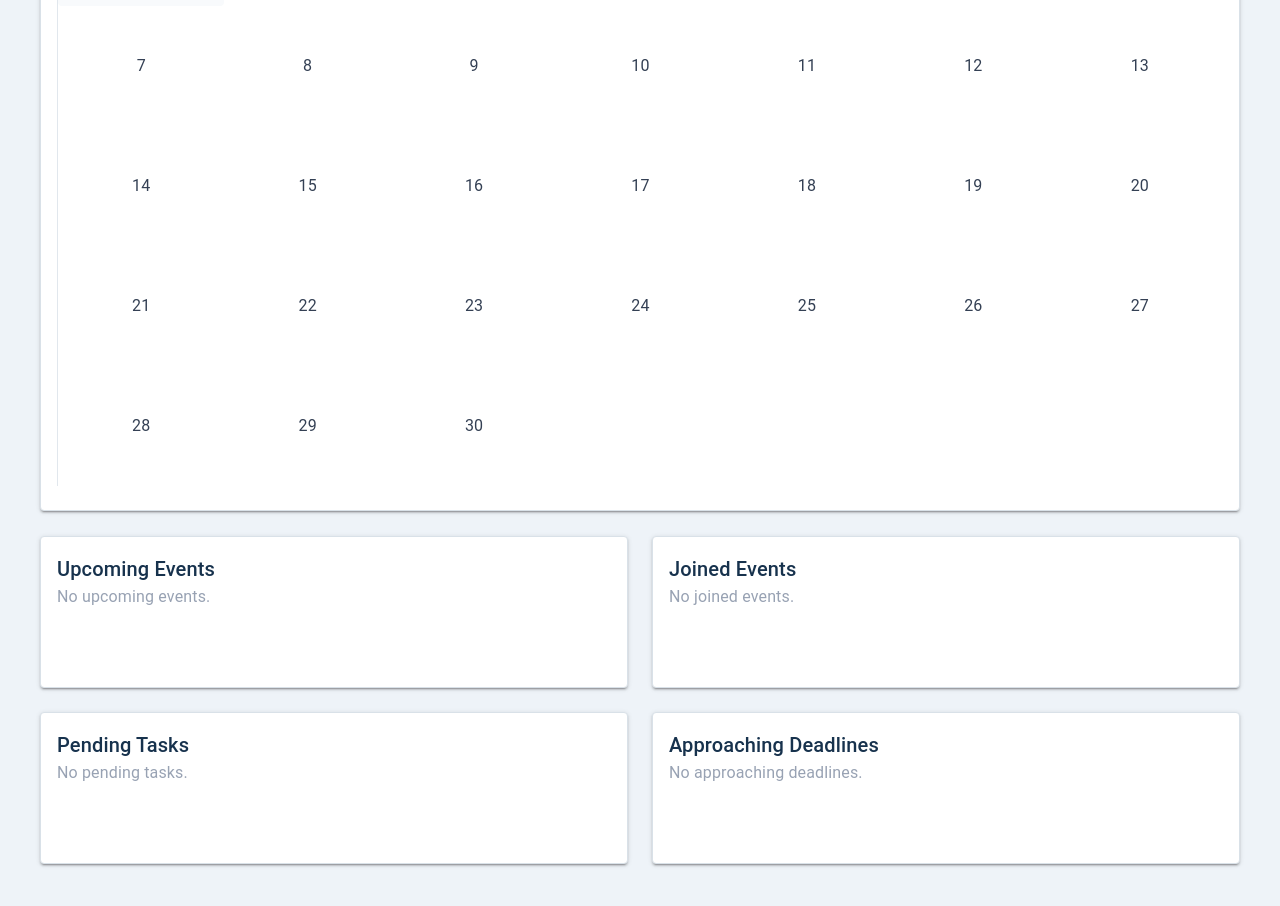
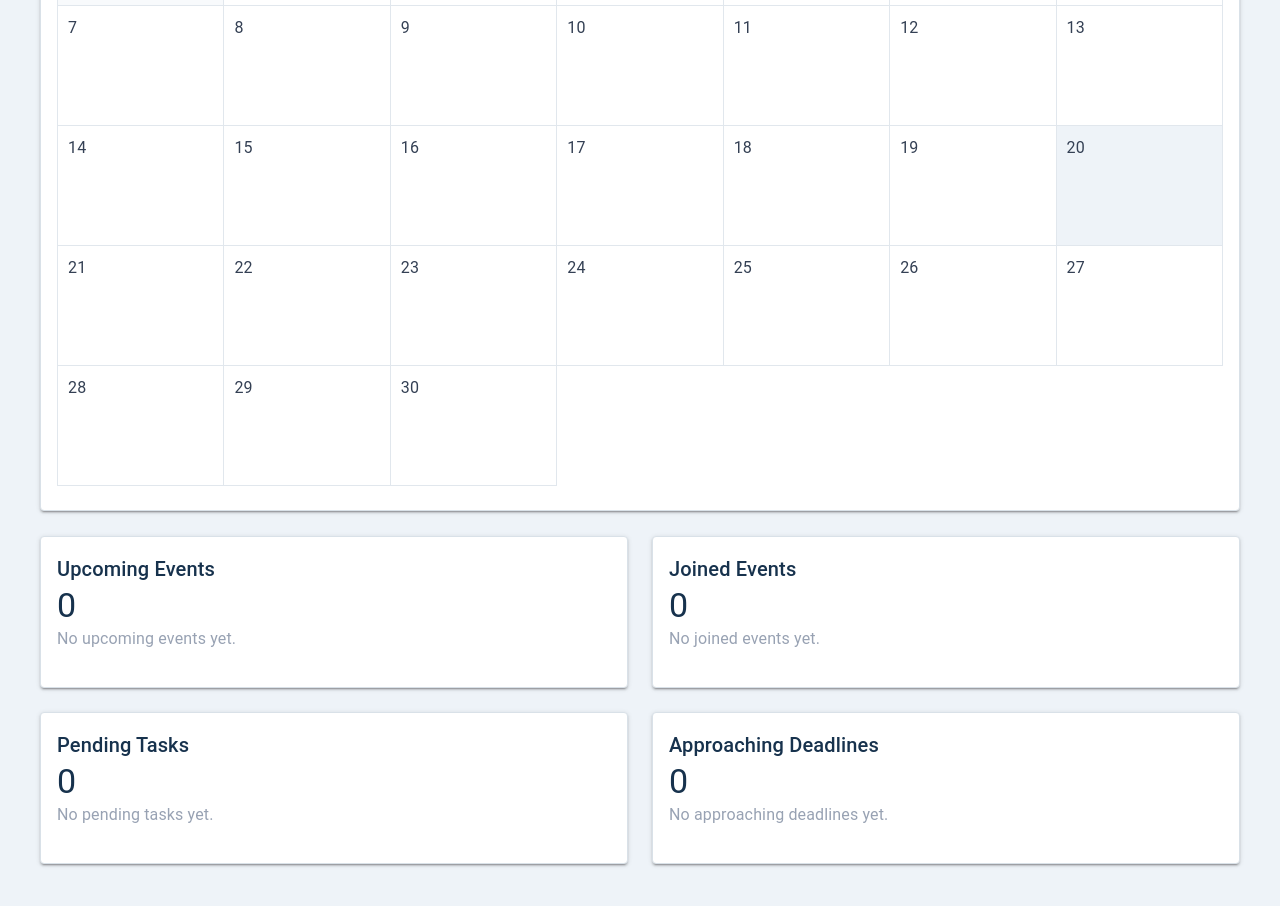
Before and after one commit to marinaalr/UniLife, a React (Create React App) app: page /dashboard in a window 1280 px wide. Shown: the part 540-1446 px from the top of the page. Built offline with nearby package versions, Linux system fonts and the light colour scheme.

Commit message:
Improve dashboard interactions

```diff
--- /dev/null
+++ b/src/components/DashboardCard.js
@@ -0,0 +1,37 @@
+import React from "react";
+import {
+    Card,
+    CardContent,
+    Typography
+} from "@mui/material";
+
+function DashboardCard({ title, count, message }) {
+    return (
+        <Card
+           className="overview-card"
+           elevation={2}
+        >
+            <CardContent>
+                <Typography
+                    variant="h6"
+                    className="overview-title"
+                >
+                    {title}
+                </Typography>
+
+                <Typography
+                    variant="h4"
+                    className="overview-count"
+                >
+                    {count}
+                </Typography>
+
+                <Typography className="empty-text">
+                    {message}
+                </Typography>
+            </CardContent>
+        </Card>
+    );
+}
+
+export default DashboardCard;
--- a/src/views/Dashboard.css
+++ b/src/views/Dashboard.css
@@ -69,13 +69,6 @@
     background: #eef3f8;
 }
 
-.month-label {
-    min-width: 180px;
-    text-align: center;
-    font-weight: 600;
-    color: #344054;
-}
-
 .calendar-weekdays {
     display: grid;
     grid-template-columns: repeat(7, 1fr);
@@ -95,9 +88,12 @@
     border-left: 1px solid #e1e7ed;
 }
 
-.calendar-day {
-    display: block;
+.calendar-day.MuiButton-root {
+    display: flex;
+    align-items: flex-start;
+    justify-content: flex-start;
     width: 100%;
+    min-width: 0;
     min-height: 120px;
     padding: 10px;
     border-right: 1px solid #e1e7ed;
@@ -106,14 +102,25 @@
     background: white;
     text-align: left;
     color: inherit;
+    cursor: pointer;
+    box-sizing: border-box;
+    text-transform: none;
 }
 
-.calendar-day:hover {
+.calendar-day.MuiButton-root:hover {
     background: #f5f8fb;
 }
 
 .calendar-day.empty {
     background: #f8fafc;
+}
+
+.calendar-day.today.MuiButton-root {
+    background: #eef3f8;
+}
+
+.calendar-day.today.MuiButton-root:hover {
+    background: #e3edf4;
 }
 
 .day-number {
@@ -142,13 +149,27 @@
     color: #17324d;
 }
 
+.overview-count {
+    margin-bottom: 8px;
+    font-weight: 700;
+    color: #17324d;
+}
+
 .empty-text {
     color: #98a2b3;
     font-size: 14px;
 }
 
+.dialog-section-title {
+    margin-top: 8px;
+    margin-bottom: 10px;
+    font-family: Georgia, "Times New Roman", serif;
+    font-weight: 700;
+    color: #17324d;
+}
+
 .day-dialog-text {
-    margin-bottom: 12px;
+    margin-bottom: 16px;
     color: #667085;
 }
 
@@ -157,7 +178,7 @@
         padding: 30px 20px;
     }
 
-    .calendar-day {
+    .calendar-day.MuiButton-root {
         min-height: 90px;
         padding: 6px;
     }
--- a/src/views/Dashboard.js
+++ b/src/views/Dashboard.js
@@ -8,9 +8,11 @@ import {
     DialogActions,
     DialogContent,
     DialogTitle,
+    Divider,
     Typography
 } from "@mui/material";
 import DashboardNavbar from "./components/DashboardNavbar";
+import DashboardCard from "../components/DashboardCard";
 import "./Dashboard.css";
 
 function Dashboard() {
@@ -112,6 +114,15 @@ function Dashboard() {
         setSelectedDay(null);
     };
 
+    // Check whether a calendar day is today.
+    const isToday = (day) => {
+        return (
+            day === today.getDate() &&
+            month === today.getMonth() &&
+            year === today.getFullYear()
+        );
+    };
+
     return (
         <Box className="dashboard-page">
             <DashboardNavbar />
@@ -195,15 +206,17 @@ function Dashboard() {
                         </Box>
 
                         {/* Empty calendar.
-                            Events and tasks can later be displayed
-                            here using data from the other project features. */}
+                            Events and tasks will later be displayed here
+                            using data from the other project features. */}
                         <Box className="calendar-grid">
                             {calendarDays.map((day, index) => (
                                 <Button
                                     key={index}
                                     className={
                                         day
-                                            ? "calendar-day"
+                                            ? isToday(day)
+                                                ? "calendar-day today"
+                                                : "calendar-day"
                                             : "calendar-day empty"
                                     }
                                     onClick={() =>
@@ -222,86 +235,36 @@ function Dashboard() {
                     </CardContent>
                 </Card>
 
-                {/* Dashboard overview sections.
-                    These will later display data from the corresponding
-                    features developed by the other team members. */}
+                {/* Dashboard overview sections. */}
                 <Box className="dashboard-overview">
 
                     {/* Upcoming events from Event Management. */}
-                    <Card
-                        className="overview-card"
-                        elevation={2}
-                    >
-                        <CardContent>
-                            <Typography
-                                variant="h6"
-                                className="overview-title"
-                            >
-                                Upcoming Events
-                            </Typography>
-
-                            <Typography className="empty-text">
-                                No upcoming events.
-                            </Typography>
-                        </CardContent>
-                    </Card>
+                    <DashboardCard
+                        title="Upcoming Events"
+                        count={0}
+                        message="No upcoming events yet."
+                    />
 
                     {/* Joined events from Event Management. */}
-                    <Card
-                        className="overview-card"
-                        elevation={2}
-                    >
-                        <CardContent>
-                            <Typography
-                                variant="h6"
-                                className="overview-title"
-                            >
-                                Joined Events
-                            </Typography>
-
-                            <Typography className="empty-text">
-                                No joined events.
-                            </Typography>
-                        </CardContent>
-                    </Card>
+                    <DashboardCard
+                        title="Joined Events"
+                        count={0}
+                        message="No joined events yet."
+                    />
 
                     {/* Pending tasks from Task Management. */}
-                    <Card
-                        className="overview-card"
-                        elevation={2}
-                    >
-                        <CardContent>
-                            <Typography
-                                variant="h6"
-                                className="overview-title"
-                            >
-                                Pending Tasks
-                            </Typography>
-
-                            <Typography className="empty-text">
-                                No pending tasks.
-                            </Typography>
-                        </CardContent>
-                    </Card>
+                    <DashboardCard
+                        title="Pending Tasks"
+                        count={0}
+                        message="No pending tasks yet."
+                    />
 
                     {/* Approaching deadlines from Task Management. */}
-                    <Card
-                        className="overview-card"
-                        elevation={2}
-                    >
-                        <CardContent>
-                            <Typography
-                                variant="h6"
-                                className="overview-title"
-                            >
-                                Approaching Deadlines
-                            </Typography>
-
-                            <Typography className="empty-text">
-                                No approaching deadlines.
-                            </Typography>
-                        </CardContent>
-                    </Card>
+                    <DashboardCard
+                        title="Approaching Deadlines"
+                        count={0}
+                        message="No approaching deadlines yet."
+                    />
                 </Box>
             </Box>
 
@@ -319,13 +282,31 @@ function Dashboard() {
                 </DialogTitle>
 
                 <DialogContent>
-                    <Typography className="day-dialog-text">
-                        No events or tasks are scheduled for this day.
+
+                    {/* Events belonging to the selected day. */}
+                    <Typography
+                        variant="h6"
+                        className="dialog-section-title"
+                    >
+                        Events
                     </Typography>
 
                     <Typography className="day-dialog-text">
-                        Events and tasks will appear here when
-                        available.
+                        No events scheduled for this day.
+                    </Typography>
+
+                    <Divider />
+
+                    {/* Tasks belonging to the selected day. */}
+                    <Typography
+                        variant="h6"
+                        className="dialog-section-title"
+                    >
+                        Tasks
+                    </Typography>
+
+                    <Typography className="day-dialog-text">
+                        No tasks scheduled for this day.
                     </Typography>
                 </DialogContent>
 
```
